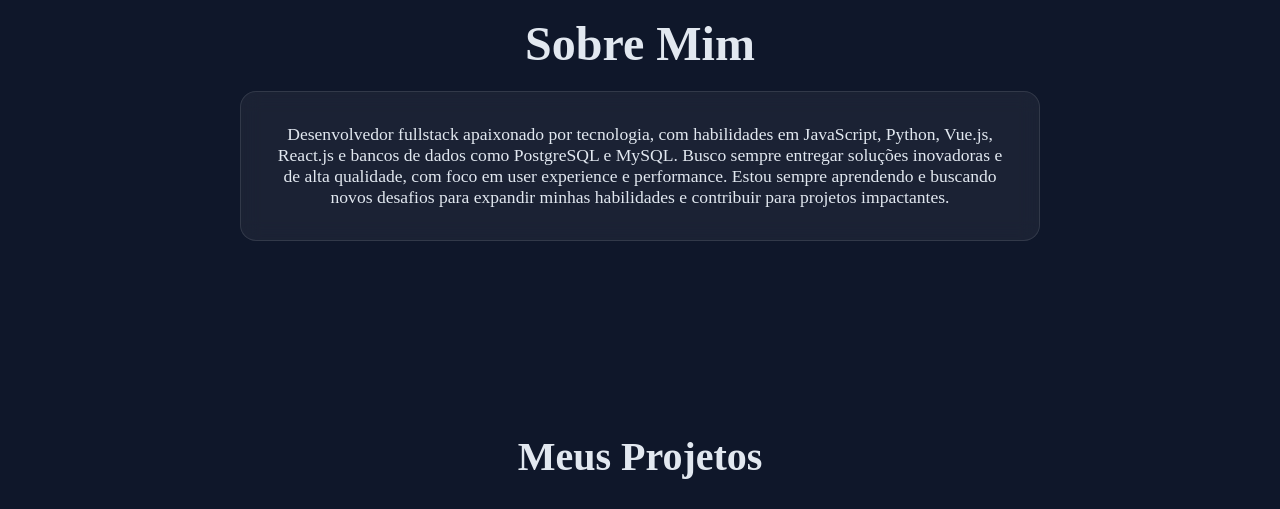
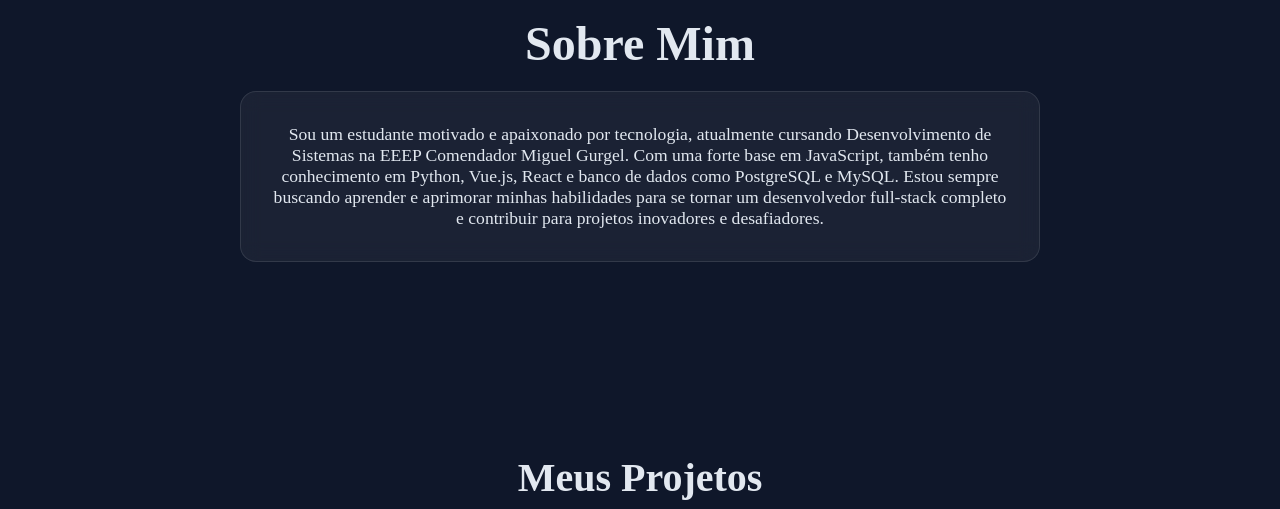
Before and after one commit to Gabriel151324/Portf-lio, a plain HTML site: page index.html in a window 1280 px wide. Shown: the part 880-1389 px from the top of the page. Drawn offline with Linux system fonts and the light colour scheme.

Commit message:
Update index.html
Adicionei o texto correto para o sobre mim.

```diff
--- a/index.html
+++ b/index.html
@@ -42,10 +42,9 @@
         <h2 class="sobre-titulo">Sobre Mim</h2>
         <div class="sobre-caixa">
             <p class="sobre-paragrafo">
-                Desenvolvedor fullstack apaixonado por tecnologia, com habilidades em JavaScript, Python, Vue.js,
-                React.js e bancos de dados como PostgreSQL e MySQL. Busco sempre entregar soluções inovadoras e de alta
-                qualidade, com foco em user experience e performance. Estou sempre aprendendo e buscando novos desafios
-                para expandir minhas habilidades e contribuir para projetos impactantes.
+                Sou um estudante motivado e apaixonado por tecnologia, atualmente cursando Desenvolvimento de Sistemas na EEEP Comendador Miguel Gurgel.
+                Com uma forte base em JavaScript, também tenho conhecimento em Python, Vue.js, React e banco de dados como PostgreSQL e MySQL.
+                Estou sempre buscando aprender e aprimorar minhas habilidades para se tornar um desenvolvedor full-stack completo e contribuir para projetos inovadores e desafiadores.
             </p>
         </div>
     </section>
```
